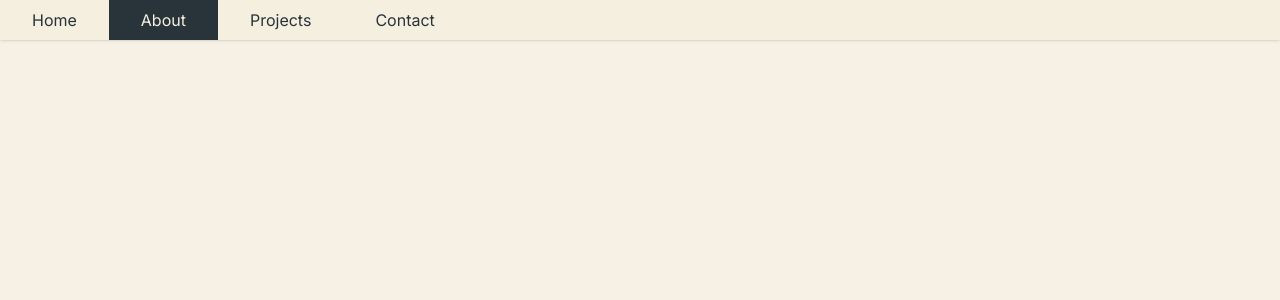
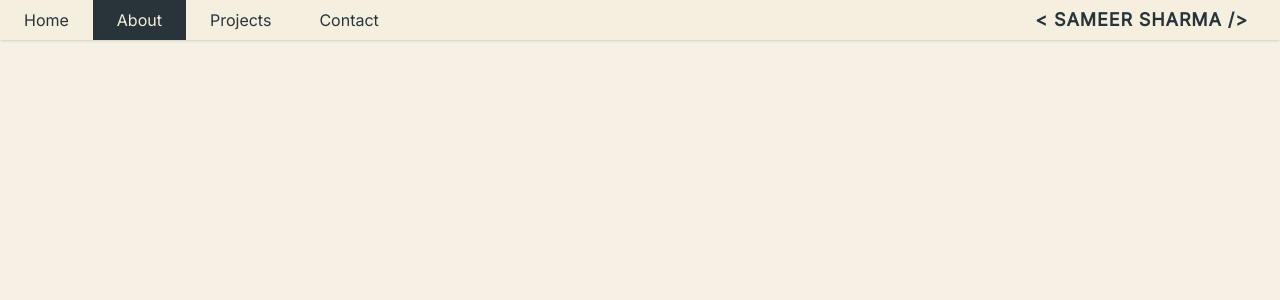
Before and after one commit to sameersharmadev/portfolio, a React (Vite) app: page /about in a window 1280 px wide. Shown: the top 300 px of the page. Built offline with nearby package versions, Linux system fonts and the light colour scheme.

Commit message:
updation

```diff
--- a/index.html
+++ b/index.html
@@ -2,7 +2,7 @@
 <html lang="en">
   <head>
     <meta charset="UTF-8" />
-    <link rel="icon" type="image/svg+xml" href="/vite.svg" />
+    <link rel="icon" type="image/svg+xml" href="/src/assets/img/favicon.png" />
     <meta name="viewport" content="width=device-width, initial-scale=1.0" />
     <link href="/src/styles.css" rel="stylesheet">
     <title>Sameer Sharma</title>
--- a/src/components/Header.jsx
+++ b/src/components/Header.jsx
@@ -1,4 +1,5 @@
 import { NavLink } from 'react-router';
+import branding from '../assets/img/branding_header.png';
 
 const navLinks = [
   { to: "/", label: "Home" },
@@ -9,13 +10,15 @@ const navLinks = [
 
 export default function Header() {
   return (
-    <div className="flex bg-headerBeige text-black shadow-sm sticky top-0 z-50 text-center">
+    <div className="flex justify-between items-center bg-headerBeige text-black shadow-sm sticky top-0 z-50">
+      {/* Navigation Links */}
+      <div className="flex">
         {navLinks.map(({ to, label }) => (
           <NavLink
             key={to}
             to={to}
-          className={({ isActive, isPending }) =>
-            `relative p-2 px-8 transition-all duration-200 ease-in-out
+            className={({ isActive }) =>
+              `p-2 px-6 transition-all duration-200 ease-in-out
               ${isActive ? 'bg-black text-headerBeige' : 'hover:bg-black hover:text-headerBeige'}`
             }
           >
@@ -23,5 +26,11 @@ export default function Header() {
           </NavLink>
         ))}
       </div>
+
+      {/* Branding */}
+      <div className="text-lg tracking-wide font-bold tracking-wider text-black uppercase select-none cursor-default px-8">
+        {"< Sameer Sharma />"}
+      </div>
+    </div>
   );
 }
```
Also changed, not shown: src/assets/img/favicon.png (added). Lines whose indentation alone changed are shown as unchanged.
